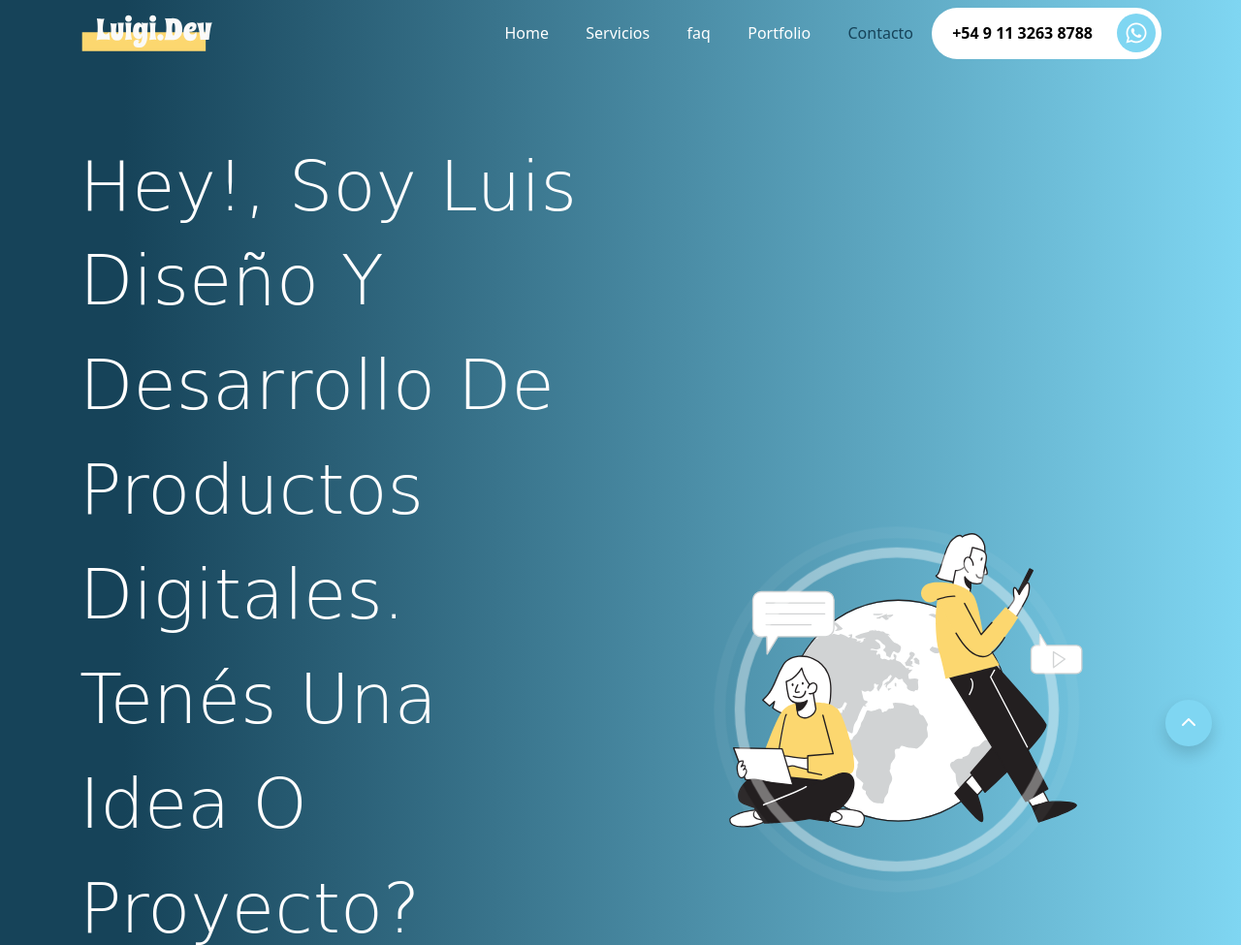
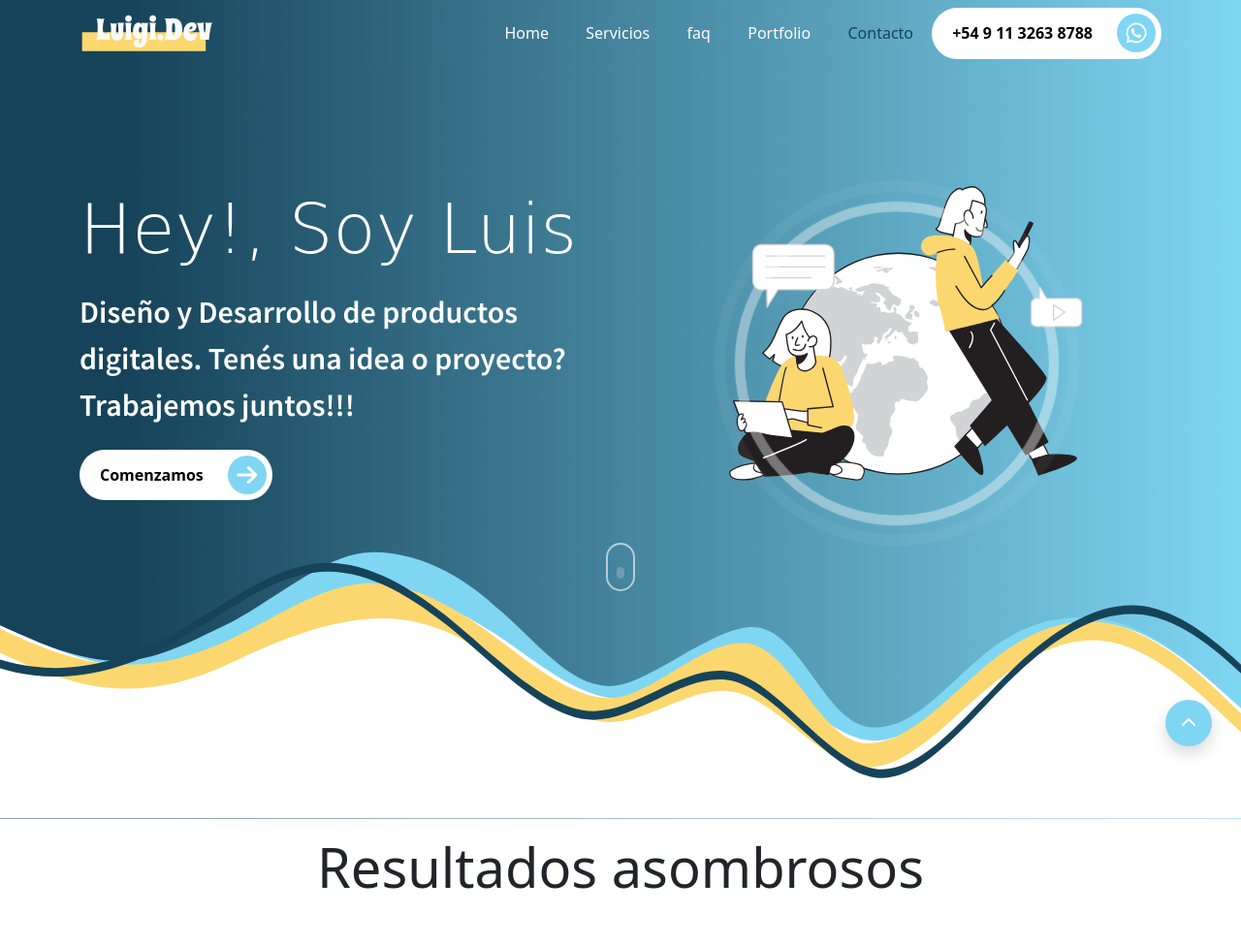
Before and after one commit to luigi970/Luigi.Dev, a website: page index.html in a window 1280 px wide. Shown: the top 975 px of the page at 97% size. Drawn offline with Linux system fonts and the light colour scheme; a web font is replaced by a local one.

Commit message:
Correccion tamano tipografia

```diff
--- a/index.html
+++ b/index.html
@@ -75,7 +75,7 @@
                     <h1 class="display-2">
                         <span class="display-2--intro">Hey!, Soy Luis</span>
                         <br>
-                        <span class="display-3--description lh-base">
+                        <span class="display-2--description lh-base">
                             Diseño y Desarrollo de productos digitales.
                             Tenés una idea o proyecto?
                             Trabajemos juntos!!!
```
